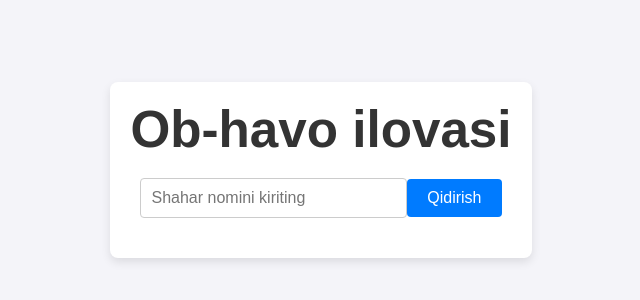
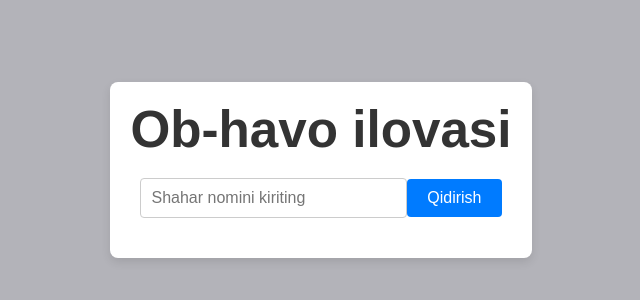
Before and after one commit to RahimjonovBoburjon/Weather-App, a Vue app: page / in a window 1280 px wide. Shown: the part 230-530 px from the top of the page, without its empty margins (319-959 px from the left). Built offline with nearby package versions, Linux system fonts and the light colour scheme.

Commit message:
update title and background

```diff
--- a/index.html
+++ b/index.html
@@ -4,7 +4,7 @@
     <meta charset="UTF-8" />
     <link rel="icon" type="image/svg+xml" href="/vite.svg" />
     <meta name="viewport" content="width=device-width, initial-scale=1.0" />
-    <title>Vite + Vue</title>
+    <title>Weather App</title>
   </head>
   <body>
     <div id="app"></div>
--- a/src/App.vue
+++ b/src/App.vue
@@ -60,7 +60,7 @@ export default {
 
 body {
   font-family: 'Arial', sans-serif;
-  background-color: #f4f4f9;
+  background-color: #b3b3b9;
   display: flex;
   justify-content: center;
   align-items: center;
```
